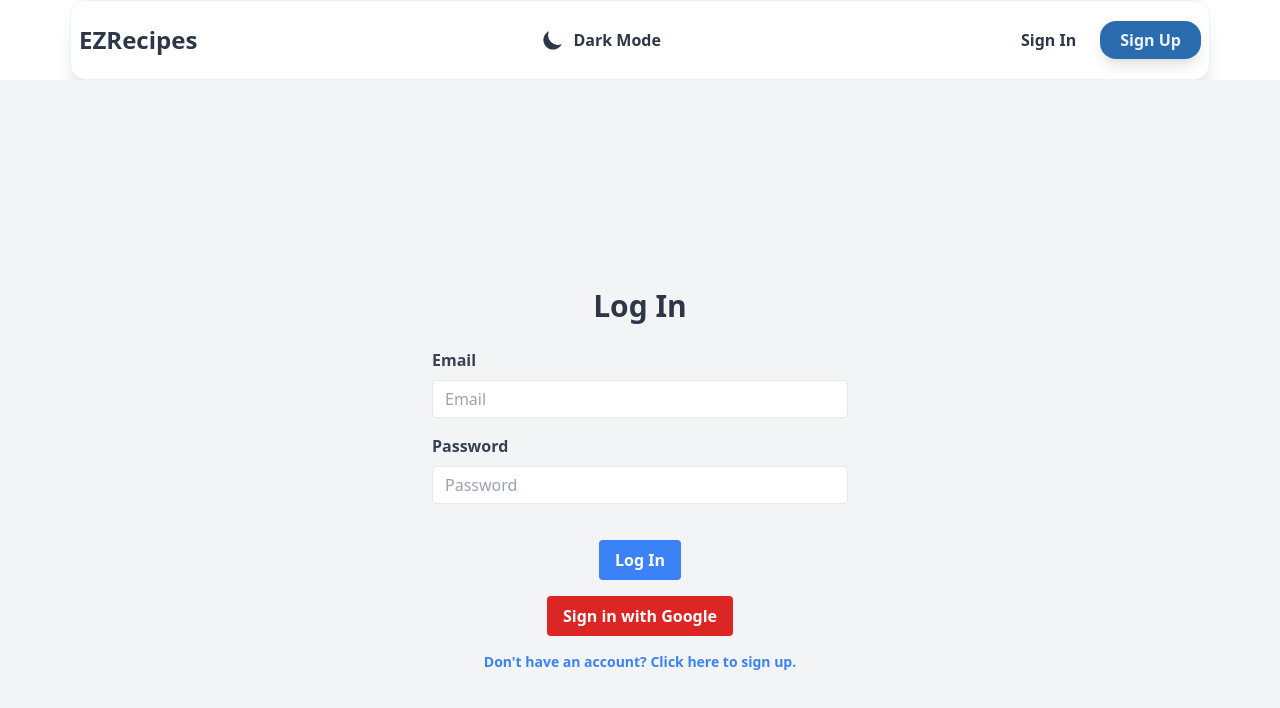
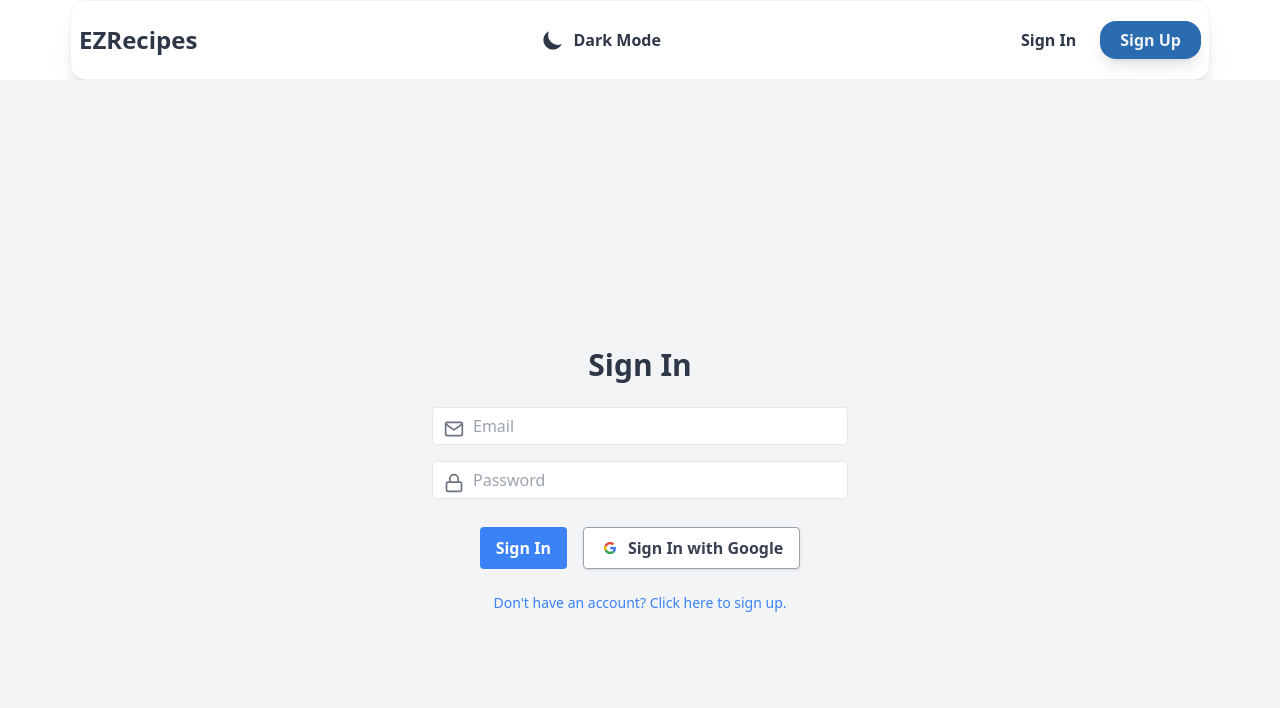
Before and after one commit to brianguyen97/ez-recipes, a React (Create React App) app: page /signin in a window 1280 px wide. Shown: the top 708 px of the page. Built offline with nearby package versions, Linux system fonts and the light colour scheme; no server answers.

Commit message:
add icons

```diff
--- a/src/routes/Signin.jsx
+++ b/src/routes/Signin.jsx
@@ -1,28 +1,29 @@
 import { useState } from "react";
+import { FiMail, FiLock } from "react-icons/fi";
+import GoogleSignInButton from "../components/GoogleSignInButton";
 
-function Login() {
+function Signin() {
   const [email, setEmail] = useState("");
   const [password, setPassword] = useState("");
 
   const handleSubmit = (event) => {
     event.preventDefault();
-    console.log(`Submitting email ${email} with password ${password}`);
+    console.log(`Submitting email ${email} and password ${password}`);
+  };
+
+  const handleGoogleSignIn = () => {
+    console.log("Signing in with Google");
   };
 
   return (
     <div className="min-h-screen bg-gray-100 flex justify-center items-center">
       <div className="max-w-md w-full mx-auto px-4">
-        <div className="text-3xl font-bold mb-6 text-center">Log In</div>
+        <div className="text-3xl font-bold mb-6 text-center">Sign In</div>
         <form onSubmit={handleSubmit}>
-          <div className="mb-4">
-            <label
-              className="block text-gray-700 font-bold mb-2"
-              htmlFor="email"
-            >
-              Email
-            </label>
+          <div className="mb-4 relative">
+            <FiMail className="absolute top-3 left-3 text-gray-500" size="20" />
             <input
-              className="appearance-none border rounded w-full py-2 px-3 text-gray-700 leading-tight focus:outline-none focus:shadow-outline"
+              className="appearance-none border rounded w-full py-2 pl-10 pr-3 text-gray-700 leading-tight focus:outline-none focus:shadow-outline"
               id="email"
               type="email"
               placeholder="Email"
@@ -31,15 +32,10 @@ function Login() {
               required
             />
           </div>
-          <div className="mb-6">
-            <label
-              className="block text-gray-700 font-bold mb-2"
-              htmlFor="password"
-            >
-              Password
-            </label>
+          <div className="mb-4 relative">
+            <FiLock className="absolute top-3 left-3 text-gray-500" size="20" />
             <input
-              className="appearance-none border rounded w-full py-2 px-3 text-gray-700 mb-3 leading-tight focus:outline-none focus:shadow-outline"
+              className="appearance-none border rounded w-full py-2 pl-10 pr-3 text-gray-700 mb-3 leading-tight focus:outline-none focus:shadow-outline"
               id="password"
               type="password"
               placeholder="Password"
@@ -48,25 +44,17 @@ function Login() {
               required
             />
           </div>
-          <div className="flex flex-col items-center">
+          <div className="flex justify-center">
             <button
-              className="bg-blue-500 hover:bg-blue-700 text-white font-bold py-2 px-4 rounded focus:outline-none focus:shadow-outline mb-4 w-full sm:w-auto"
+              className="bg-blue-500 hover:bg-blue-700 text-white font-bold py-2 px-4 rounded focus:outline-none focus:shadow-outline mr-4"
               type="submit"
             >
-              Log In
+              Sign In
             </button>
-            <div className="w-full sm:w-auto">
-              <button
-                className="bg-red-600 hover:bg-red-700 text-white font-bold py-2 px-4 rounded focus:outline-none focus:shadow-outline mb-4 w-full sm:w-auto"
-                type="button"
-              >
-                Sign in with Google
-              </button>
-            </div>
-            <a
-              className="inline-block align-baseline font-bold text-sm text-blue-500 hover:text-blue-800"
-              href="#"
-            >
+            <GoogleSignInButton />
+          </div>
+          <div className="flex justify-center mt-6 text-sm">
+            <a className="text-blue-500 hover:text-blue-700" href="#">
               Don't have an account? Click here to sign up.
             </a>
           </div>
@@ -76,4 +64,4 @@ function Login() {
   );
 }
 
-export default Login;
+export default Signin;
--- a/src/routes/Signup.jsx
+++ b/src/routes/Signup.jsx
@@ -1,4 +1,5 @@
 import { useState } from "react";
+import { FiMail, FiLock } from "react-icons/fi";
 
 function Signup() {
   const [email, setEmail] = useState("");
@@ -7,11 +8,7 @@ function Signup() {
 
   const handleSubmit = (event) => {
     event.preventDefault();
-    if (password === confirmPassword) {
-      console.log(`Submitting email ${email} with password ${password}`);
-    } else {
-      console.log("Passwords do not match");
-    }
+    console.log(`Submitting email ${email} and password ${password}`);
   };
 
   return (
@@ -19,15 +16,10 @@ function Signup() {
       <div className="max-w-md w-full mx-auto px-4">
         <div className="text-3xl font-bold mb-6 text-center">Sign Up</div>
         <form onSubmit={handleSubmit}>
-          <div className="mb-4">
-            <label
-              className="block text-gray-700 font-bold mb-2"
-              htmlFor="email"
-            >
-              Email
-            </label>
+          <div className="mb-4 relative">
+            <FiMail className="absolute top-3 left-3 text-gray-500" size="20" />
             <input
-              className="appearance-none border rounded w-full py-2 px-3 text-gray-700 leading-tight focus:outline-none focus:shadow-outline"
+              className="appearance-none border rounded w-full py-2 pl-10 pr-3 text-gray-700 leading-tight focus:outline-none focus:shadow-outline"
               id="email"
               type="email"
               placeholder="Email"
@@ -36,15 +28,10 @@ function Signup() {
               required
             />
           </div>
-          <div className="mb-4">
-            <label
-              className="block text-gray-700 font-bold mb-2"
-              htmlFor="password"
-            >
-              Password
-            </label>
+          <div className="mb-4 relative">
+            <FiLock className="absolute top-3 left-3 text-gray-500" size="20" />
             <input
-              className="appearance-none border rounded w-full py-2 px-3 text-gray-700 mb-3 leading-tight focus:outline-none focus:shadow-outline"
+              className="appearance-none border rounded w-full py-2 pl-10 pr-3 text-gray-700 mb-3 leading-tight focus:outline-none focus:shadow-outline"
               id="password"
               type="password"
               placeholder="Password"
@@ -53,15 +40,10 @@ function Signup() {
               required
             />
           </div>
-          <div className="mb-6">
-            <label
-              className="block text-gray-700 font-bold mb-2"
-              htmlFor="confirmPassword"
-            >
-              Confirm Password
-            </label>
+          <div className="mb-4 relative">
+            <FiLock className="absolute top-3 left-3 text-gray-500" size="20" />
             <input
-              className="appearance-none border rounded w-full py-2 px-3 text-gray-700 mb-3 leading-tight focus:outline-none focus:shadow-outline"
+              className="appearance-none border rounded w-full py-2 pl-10 pr-3 text-gray-700 mb-3 leading-tight focus:outline-none focus:shadow-outline"
               id="confirmPassword"
               type="password"
               placeholder="Confirm Password"
@@ -70,17 +52,16 @@ function Signup() {
               required
             />
           </div>
-          <div className="flex flex-col items-center">
+          <div className="flex justify-center">
             <button
-              className="bg-blue-500 hover:bg-blue-700 text-white font-bold py-2 px-4 rounded focus:outline-none focus:shadow-outline mb-4 w-full sm:w-auto"
+              className="bg-blue-500 hover:bg-blue-700 text-white font-bold py-2 px-4 rounded focus:outline-none focus:shadow-outline"
               type="submit"
             >
               Sign Up
             </button>
-            <a
-              className="inline-block align-baseline font-bold text-sm text-blue-500 hover:text-blue-800"
-              href="#"
-            >
+          </div>
+          <div className="flex justify-center mt-6 text-sm">
+            <a className="text-blue-500 hover:text-blue-700" href="#">
               Already have an account? Click here to sign in.
             </a>
           </div>
```
